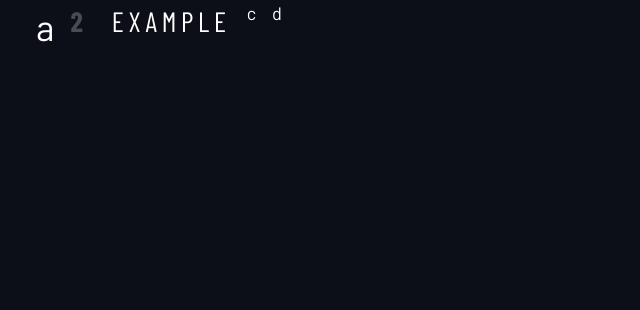
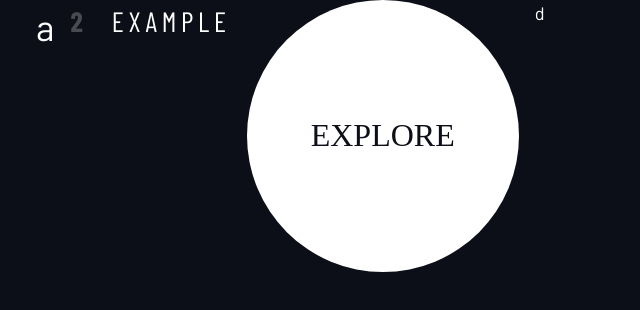
Before and after one commit to hascho/space-tourism, a Next.js app: page / in a window 1280 px wide. Shown: the top 310 px of the page, without its empty margins (0-640 px from the left). Built offline with nearby package versions, Linux system fonts and the light colour scheme; a web font is replaced by a local one.

Commit message:
feat: add ExploreButton component

```diff
--- /dev/null
+++ b/src/components/ExploreButton/ExploreButton.module.css
@@ -0,0 +1,28 @@
+.largeButton {
+  position: relative;
+  display: grid;
+  z-index: 1;
+  place-items: center;
+  padding: 0 2em;
+  aspect-ratio: 1;
+  text-decoration: none;
+  border-radius: 50%;
+}
+
+.largeButton::after {
+  content: '';
+  position: absolute;
+  z-index: -1;
+  width: 100%;
+  height: 100%;
+  background: hsl( var(--clr-white) / .15 );
+  border-radius: inherit;
+  opacity: 0;
+  transition: opacity 500ms linear, transform 750ms ease-in-out;
+}
+
+.largeButton:hover::after,
+.largeButton:focus::after {
+  opacity: 1;
+  transform: scale(1.5);
+}
--- /dev/null
+++ b/src/components/ExploreButton/ExploreButton.tsx
@@ -0,0 +1,17 @@
+import classNames from 'classnames';
+import styles from './ExploreButton.module.css';
+
+function ExploreButton() {
+  return (
+    <a
+      className={classNames(
+        styles.largeButton,
+        'uppercase', 'ff-serif', 'fs-600', 'text-dark', 'bg-white'
+      )}
+    >
+      Explore
+    </a>
+  );
+}
+
+export default ExploreButton;
--- /dev/null
+++ b/src/components/ExploreButton/index.ts
@@ -0,0 +1 @@
+export { default } from './ExploreButton';
--- a/src/pages/index.tsx
+++ b/src/pages/index.tsx
@@ -1,6 +1,7 @@
 import type { NextPage } from 'next'
 import Head from 'next/head'
 import Image from 'next/image'
+import ExploreButton from '../components/ExploreButton'
 import NumberedTitle from '../components/NumberedTitle'
 import styles from '../styles/Home.module.css'
 
@@ -32,7 +33,7 @@ const Home: NextPage = () => {
     <div className="container flex">
       <div className="box"><h1>a</h1></div>
       <div className="box"><NumberedTitle number="2" text="example" /></div>
-      <div className="box">c</div>
+      <div className="box"><ExploreButton /></div>
       <div className="box">d</div>
     </div>
   )
```
